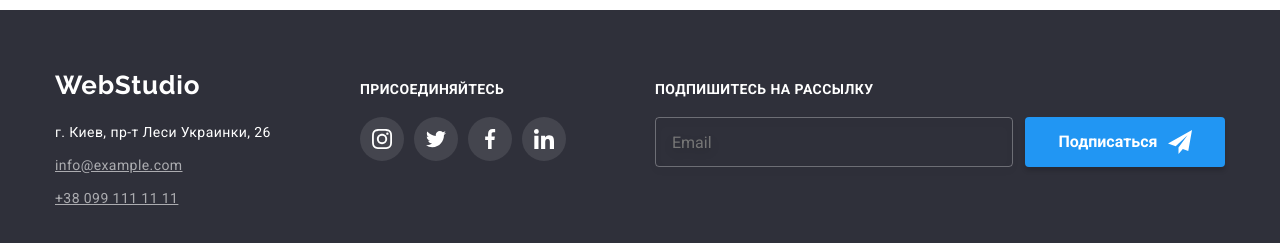
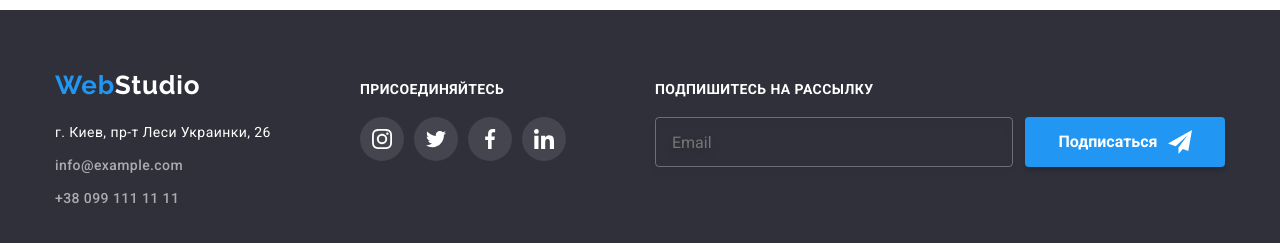
Before and after one commit to aleksandrbliznov/goit-markup-hw-07, a plain HTML site: page portfolio.html in a window 1280 px wide. Shown: the part 1334-1577 px from the top of the page. Drawn offline with nearby package versions, Linux system fonts and the light colour scheme.

Commit message:
Update html

```diff
--- a/portfolio.html
+++ b/portfolio.html
@@ -221,17 +221,17 @@
     <footer>
       <div class="container footer-box">
         <div class="footer-box-div">
-          <a href="/" class="logo-footer" lang="en"><span class="logo-blue">Web</span>Studio</a>
+          <a href="/" class="logo-footer" lang="en"><span class="logo-web">Web</span>Studio</a>
           <address class="address">
             <ul class="footer-contact">
               <li class="aadress-item">
                 <a href="/" class="street">г. Киев, пр-т Леси Украинки, 26</a>
               </li>
               <li class="aadress-item">
-                <a href="mailto:info@example.com" class="link">info@example.com</a>
+                <a href="mailto:info@example.com" class="site-nav__link">info@example.com</a>
               </li>
               <li class="aadress-item">
-                <a href="tel:+380991111111" class="link">+38 099 111 11 11</a>
+                <a href="tel:+380991111111" class="site-nav__link">+38 099 111 11 11</a>
               </li>
             </ul>
           </address>
```
Also changed, not shown: index.html (+2 -2 lines).
